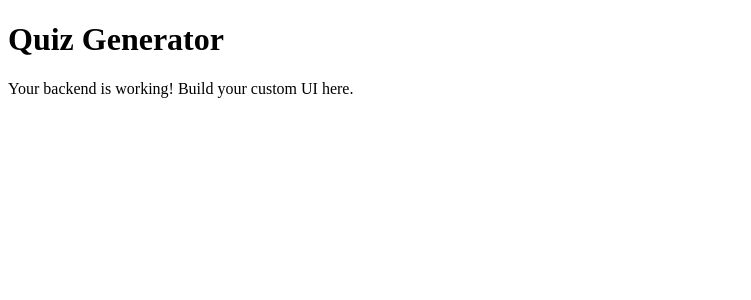
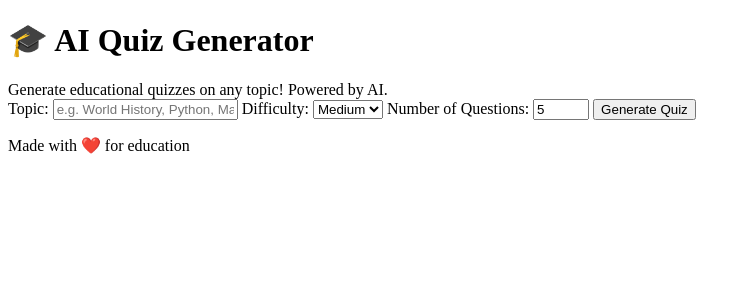
Before and after one commit to ggSohamgg/Spark_Quiz, a Flask app: page / in a window 1280 px wide. Shown: the top 300 px of the page, without its empty margins (0-751 px from the left). Run offline with Flask 3, Linux system fonts and the light colour scheme.

Commit message:
Update index.html

```diff
--- a/templates/index.html
+++ b/templates/index.html
@@ -3,9 +3,69 @@
 <head>
     <meta charset="UTF-8">
     <title>Quiz Generator</title>
+    <meta name="viewport" content="width=device-width, initial-scale=1">
+    <!-- Link to your CSS -->
+    <link rel="stylesheet" href="{{ url_for('static', filename='css/style.css') }}">
 </head>
 <body>
-    <h1>Quiz Generator</h1>
-    <p>Your backend is working! Build your custom UI here.</p>
+    <div class="container">
+        <h1>🎓 AI Quiz Generator</h1>
+        <div class="info-box">
+            Generate educational quizzes on any topic! Powered by AI.
+        </div>
+        <form id="quiz-form">
+            <label for="topic">Topic:</label>
+            <input type="text" id="topic" name="topic" required placeholder="e.g. World History, Python, Math">
+
+            <label for="difficulty">Difficulty:</label>
+            <select id="difficulty" name="difficulty">
+                <option value="easy">Easy</option>
+                <option value="medium" selected>Medium</option>
+                <option value="hard">Hard</option>
+            </select>
+
+            <label for="num_questions">Number of Questions:</label>
+            <input type="number" id="num_questions" name="num_questions" min="1" max="10" value="5">
+
+            <button type="submit">Generate Quiz</button>
+        </form>
+        <div id="quiz-output"></div>
+    </div>
+    <footer>
+        <p>Made with ❤️ for education</p>
+    </footer>
+    <script>
+    document.getElementById('quiz-form').onsubmit = async function(e) {
+        e.preventDefault();
+        const form = e.target;
+        const data = {
+            topic: form.topic.value,
+            difficulty: form.difficulty.value,
+            num_questions: form.num_questions.value
+        };
+        document.getElementById('quiz-output').innerHTML = "<div class='loading'>Generating quiz...</div>";
+        const response = await fetch('/generate_quiz', {
+            method: 'POST',
+            headers: {'Content-Type': 'application/json'},
+            body: JSON.stringify(data)
+        });
+        const result = await response.json();
+        let html = "<h2>Your Quiz</h2>";
+        result.quiz.forEach((q, i) => {
+            html += `<div class='question-card'><b>${i+1}. ${q.question}</b><br>`;
+            if (q.options) {
+                html += "<ul>";
+                q.options.forEach(opt => {
+                    html += `<li>${opt}</li>`;
+                });
+                html += "</ul>";
+            }
+            html += `<div class='answer'><b>Answer:</b> ${q.answer}</div>`;
+            html += `<div class='explanation'><i>${q.explanation}</i></div>`;
+            html += "</div>";
+        });
+        document.getElementById('quiz-output').innerHTML = html;
+    }
+    </script>
 </body>
 </html>
```
